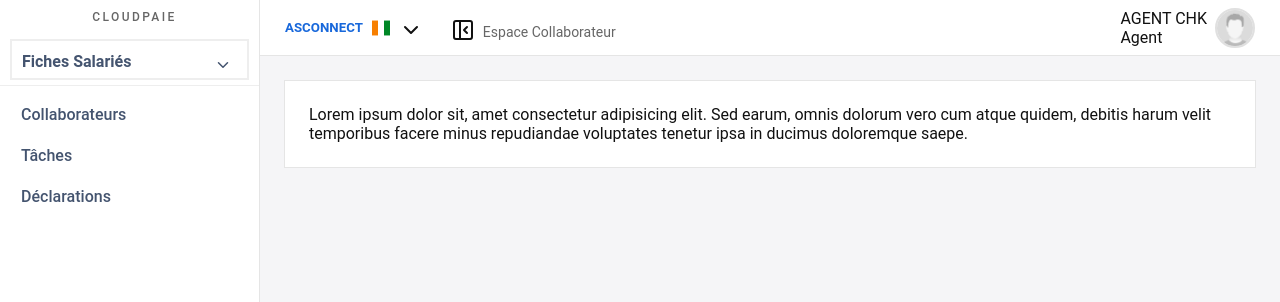
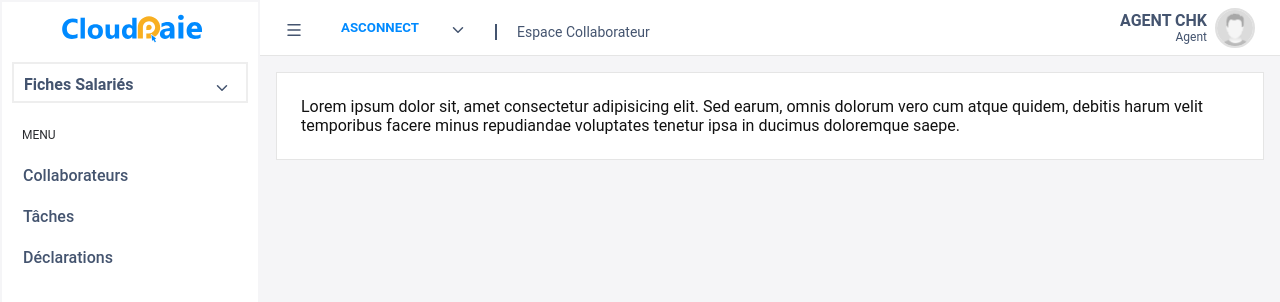
Before and after one commit to Bidicte/cloudpaie_admin, a React (Vite) app: page / in a window 1280 px wide. Shown: the top 302 px of the page. Built offline with nearby package versions, Linux system fonts and the light colour scheme.

Commit message:
cloudpaie

```diff
--- a/src/components/Layout/Header.tsx
+++ b/src/components/Layout/Header.tsx
@@ -1,29 +1,33 @@
-import { ChevronDown, ChevronUp, PanelLeftClose } from "lucide-react";
+import { ChevronDown, ChevronUp, Menu } from "lucide-react";
 import Logo from "../../assets/images/avatar.jpg";
-import Drapeau from "../../assets/images/drapeau2.png";
+// import Drapeau from "../../assets/images/drapeau2.png";
 import { useState } from "react";
 import { dossiers } from "../../data/modulesData";
 import { NavLink } from "react-router-dom";
 
 interface HeaderProps {
   onClose: () => void;
+  isSidebarOpen: boolean;
 }
 
-export default function Header({ onClose }: HeaderProps) {
+export default function Header({ onClose, isSidebarOpen }: HeaderProps) {
   const [showDropdown, setShowDropdown] = useState(false);
   const [selectedModule, setSelectedModule] = useState<string>(dossiers[0].nomModule);
 
   const handleModuleSelect = (moduleName: string) => {
     setSelectedModule(moduleName);
-    setShowDropdown(false); // refermer le dropdown après sélection
+    setShowDropdown(false);
   };
 
   return (
-    <header className="header">
+    <header className={`header ${isSidebarOpen ? "sidebar-open" : "sidebar-closed"}`}>
       <div className="header__left">
+        <div onClick={onClose} className="header__left__icon">
+          <Menu className="sidebar_layout_grid"/>
+        </div>
         <h5>{selectedModule}</h5>
 
-        <img src={Drapeau} alt="Drapeau" />
+        {/* <img src={Drapeau} alt="Drapeau" /> */}
 
         <div
           onClick={() => setShowDropdown(prev => !prev)}
@@ -32,7 +36,7 @@ export default function Header({ onClose }: HeaderProps) {
           aria-expanded={showDropdown}
           style={{ cursor: "pointer" }}
         >
-          {showDropdown ? <ChevronUp /> : <ChevronDown />}
+          {showDropdown ? <ChevronUp className="sidebar_layout_grid"/> : <ChevronDown className="sidebar_layout_grid"/>}
         </div>
 
         {showDropdown && (
@@ -52,17 +56,13 @@ export default function Header({ onClose }: HeaderProps) {
           </div>
         )}
 
-        <div onClick={onClose} className="header__left__icon">
-          <PanelLeftClose />
-        </div>
-
-        <div style={{ fontSize: 14, color: "#666" }}>Espace Collaborateur</div>
+        <div className="header__espace">Espace Collaborateur</div>
       </div>
 
       <div className="header__right">
         <div className="header__info__user">
-          <div><p>AGENT CHK</p></div>
-          <div><p>Agent</p></div>
+          <p className="username">AGENT CHK</p>
+          <p className="user_role">Agent</p>
         </div>
         <div className="header__avatar">
           <img src={Logo} alt="Avatar" />
--- a/src/components/Layout/Layout.tsx
+++ b/src/components/Layout/Layout.tsx
@@ -10,16 +10,17 @@ export default function AppLayout() {
       <div className="sidebar-container">
         <Sidebar />
       </div>
-      <div style={{ minHeight: "100vh", display: "flex", flexDirection: "column" }}>
-        <Header onClose={() => setIsSidebarOpen(!isSidebarOpen)}/>
-        <main className="main">
-          <div className="card">
+      <div className="header">
+        <Header
+          onClose={() => setIsSidebarOpen(!isSidebarOpen)}
+          isSidebarOpen={isSidebarOpen}
+        />
+      </div>
+      <div className="card">
             Lorem ipsum dolor sit, amet consectetur adipisicing elit.
             Sed earum, omnis dolorum vero cum atque quidem, debitis harum
             velit temporibus facere minus repudiandae voluptates tenetur
             ipsa in ducimus doloremque saepe.
-          </div>
-        </main>
       </div>
     </div>
   );
--- a/src/components/Layout/Sidebar.tsx
+++ b/src/components/Layout/Sidebar.tsx
@@ -1,7 +1,8 @@
-import { useState, useEffect } from "react";
+import { useState } from "react";
 import { NavLink } from "react-router-dom";
 import { ChevronDown } from "lucide-react";
 import { modules } from "../../data/modulesData";
+import MyIcon from '../../assets/images/logo.svg';
 
 export default function Sidebar() {
   // Par défaut, le premier module est sélectionné
@@ -15,21 +16,10 @@ export default function Sidebar() {
 
   const activeModule = modules.find((m) => m.name === selectedModule);
 
-  // Fermer le dropdown si on clique ailleurs
-  useEffect(() => {
-    const handleClickOutside = (e: MouseEvent) => {
-      const target = e.target as HTMLElement;
-      if (!target.closest(".sidebar__icon")) {
-        setShowDropdown(false);
-      }
-    };
-    document.addEventListener("click", handleClickOutside);
-    return () => document.removeEventListener("click", handleClickOutside);
-  }, []);
 
   return (
     <aside className="sidebar">
-      <div className="sidebar__kicker">Cloudpaie</div>
+      <div className="sidebar__kicker"><img src={MyIcon} alt="" /></div>
       <div className="sidebar__brand">
         <div className="sidebar_brand_module">
           <div className="sidebar__title">
@@ -43,7 +33,6 @@ export default function Sidebar() {
             >
             <ChevronDown className="sidebar_layout_grid"/>
             </div>
-
             {/* Dropdown */}
             {showDropdown && (
               <div className="dropdown">
@@ -63,6 +52,9 @@ export default function Sidebar() {
           </div>
         </div>
       </div>
+
+    <div className="sidebar__menu">Menu</div>
+
 
       {/* Sous-menu du module sélectionné */}
       <nav>
--- a/src/styles/cloudpaie.css
+++ b/src/styles/cloudpaie.css
@@ -50,41 +50,57 @@ h1, h2, h3, h4, h5, h6 {
   outline-offset: 1px;
 }
 
-.card {
-  background: var(--surface);
-  border: 1px solid var(--line);
-  padding: 24px;
-}
-
-
 .app {
   min-height: 100vh;
   background: var(--bg);
   color: var(--ink);
   display: grid;
-  grid-template-columns: 260px 1fr;
+  grid-template-rows: auto 1fr;
+  grid-template-columns: auto 1fr;
+  grid-template-areas:
+    "sidebar header"
+    "sidebar card"
+    ;
+}
+.app > div.sidebar-container{
+  grid-area: sidebar;
+  border: 2px solid var(--bg);
+}
+.app > div.header{
+  grid-area: header;
+}
+.app > div.card{
+  grid-area: card;
+  background: var(--surface);
+  border: 1px solid var(--line);
+  padding: 24px;
+  margin: 16px;
+  height: auto;
+  align-self: start;
 }
 
 @media (max-width: 900px) {
-  .app { grid-template-columns: 220px 1fr; }
+  .app {
+    grid-template-columns: 220px 1fr;
+  }
 }
 
 .sidebar {
   background: var(--surface);
-  border-right: 1px solid var(--line);
   min-height: 100vh;
 }
 .sidebar_layout_grid {
   width: 18px;
   height: 18px;
   color: var(--gray-400);
+  margin-left: 0px;
 }
+
 .sidebar_layout_grid p{
   color: var(--gray-400);
 }
 .sidebar__brand {
   padding: 5px 10px;
-  border-bottom: 1px solid var(--primary-200);
 }
 .sidebar_brand_module {
   display: flex;
@@ -94,39 +110,50 @@ h1, h2, h3, h4, h5, h6 {
   padding: 0 10px;
 }
 .sidebar_brand_module:hover {
-  border: 2px solid var(--primary-400);
+  border: 2px solid var(--primary-cloudpaie);
   transition: all 0.3s ease;
 }
 .sidebar__brand:hover{
   background-color: var(--primary-50);
 }
 
-.sidebar__kicker {
-  letter-spacing: .2em;
-  text-transform: uppercase;
-  color: #666;
-  font-size: 12px;
-  margin-left: 10px;
+.sidebar__kicker  {
   padding: 10px 20px;
-  font-weight: var(--font-weight-medium);
   text-align: center;
 }
+
 .sidebar__title p{
   color: var(--gray-400);
 }
 .sidebar__title { font-weight: var(--font-weight-semibold); color: var(--gray-200)}
 
+.sidebar__menu{
+ color: var(--gray-200);
+ text-transform: uppercase;
+ padding: 20px 20px 5px 20px ;
+ font-size: var(--font-size-xs);
+}
 .sidebar nav {
   padding: 8px;
 }
 
-.nav-link, .dropdown__item {
+.dropdown__item {
   display: block;
   padding: 10px 12px;
   border: 1px solid transparent;
   color: var(--gray-400);
   font-weight: var(--font-weight-medium);
-
+}
+.nav-link {
+  display: block;
+  padding: 10px 12px;
+  border: 1px solid transparent;
+  color: var(--gray-400);
+  font-weight: var(--font-weight-medium);
+  width: 390px;
+  overflow: hidden;
+  text-overflow: ellipsis;
+  white-space: nowrap;
 }
 .nav-link:hover, .dropdown__item:hover {
   background: rgba(var(--gray-opacity), var(--opacity-10));
@@ -150,31 +177,50 @@ h1, h2, h3, h4, h5, h6 {
   border-radius: var(--radius-base);
 }
 
-.header {
+header.header {
+  position: relative;
   height: 56px;
   background: var(--surface);
   border-bottom: 1px solid var(--line);
   display: flex;
-  align-items: center;
   justify-content: space-between;
   padding: 0 25px;
 }
+
 .header__btn{
   width:10px ; height:100%; background-color:#c6d4e7; border-right:5px; padding:20px;
 }
+
 .header__left img{
   height: 30px;
   width: 20px;
   margin: 0;
 }
+
 .header__left div{
   margin-top: 8px;
 }
+
 .header__left h5{
-  color: var(--primary-400)
+  white-space: nowrap;
+  width: 100px;
+  overflow: hidden;
+  text-overflow: ellipsis;
+  color: var(--primary-cloudpaie);
 }
+
 .header__left__icon{
-  margin-left: 20px;
+  margin-right: 30px;
+}
+
+.header__espace{
+   font-size: var(--font-size-sm);
+   color: var(--gray-400);
+   border-left: 1px solid;
+   border-left-color: var(--gray-400);
+   border-left-width: 2px;
+   padding-left: 20px;
+   margin-left: 20px;
 }
 .header__left, .header__right { display: flex; align-items: center; gap: 8px; }
 
@@ -192,10 +238,24 @@ h1, h2, h3, h4, h5, h6 {
     border-radius: 50%;
 }
 
-.main {
-  padding: 24px;
+.header__info__user{
+  color: var(--gray-400);
+}
+.header__info__user .username{
+  text-transform: uppercase;
+  font-weight: var(--font-weight-semibold);
+}
+.header__info__user .user_role{
+  font-size: var(--font-size-xs);
+  text-align: end;
+}
+.header.sidebar-open .dropdown2 {
+  left: 0px;
 }
 
+.header.sidebar-closed .dropdown2 {
+  left: 0;
+}
 
 /*
 =================================
@@ -241,12 +301,12 @@ module et sous modules
 
 .dropdown {
   position: absolute;
-  top: 53px;
-  right: 2px;
-  left: 4px;
+  top: 100px;
+  right: 1px;
+  left: 8px;
   background: white;
   z-index: 100;
-  width: 95%;
+  width: 91%;
   animation: fadeIn 0.2s ease;
   box-shadow: var(--shadow-lg);
   border: 1px solid var(--primary-100);
@@ -255,16 +315,17 @@ module et sous modules
 .dropdown2 {
   position: absolute;
   top: 48px;
-  background: white;
-  z-index: 100;
-  width: auto;
-  animation: fadeIn 0.2s ease;
+  left: auto;
+  background: var(--surface);
+  border: 1px solid var(--line);
   box-shadow: var(--shadow-lg);
-  border: 1px solid var(--primary-100);
-  padding: 5px;
-  left: 16.2rem;
+  border-radius: 2px;
+  z-index: 1;
+  padding: 8px 0;
+  width: 400px;
+  text-overflow: ellipsis;
+  transition: left 0.3s ease;
 }
-
 
 .sidebar__title {
   font-weight: 600;
--- a/src/styles/variables.css
+++ b/src/styles/variables.css
@@ -18,6 +18,7 @@
   --primary-300: #0070F2;
   --primary-400: #1868DB;
   --primary: var(--primary-300);
+  --primary-cloudpaie: #008aff;
   --primary-opacity: 24,104,219;
 
   /* Couleurs neutres / Gris */
```
Also changed, not shown: src/assets/images/logo-light.svg (added), src/assets/images/logo.svg (added).
